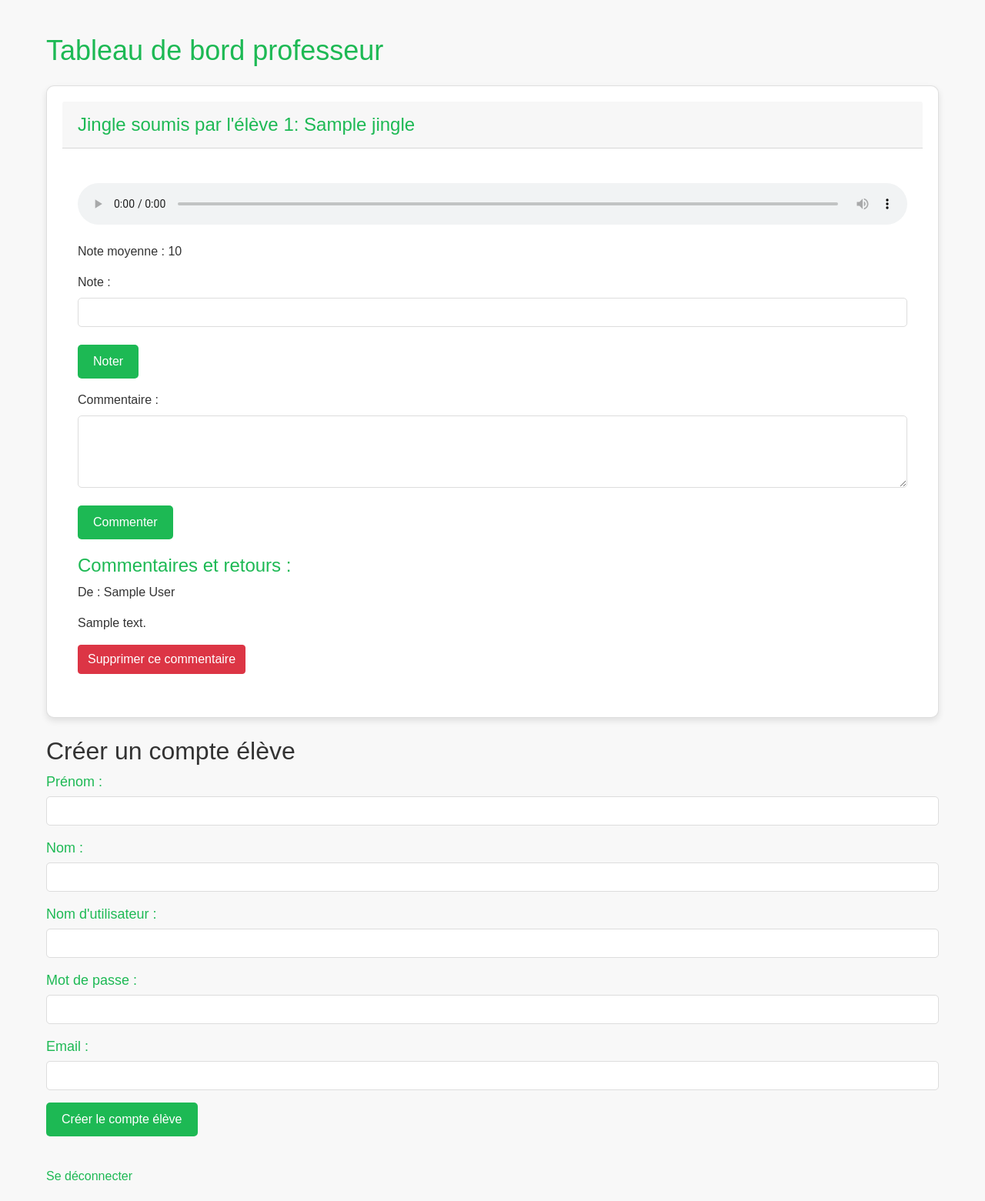
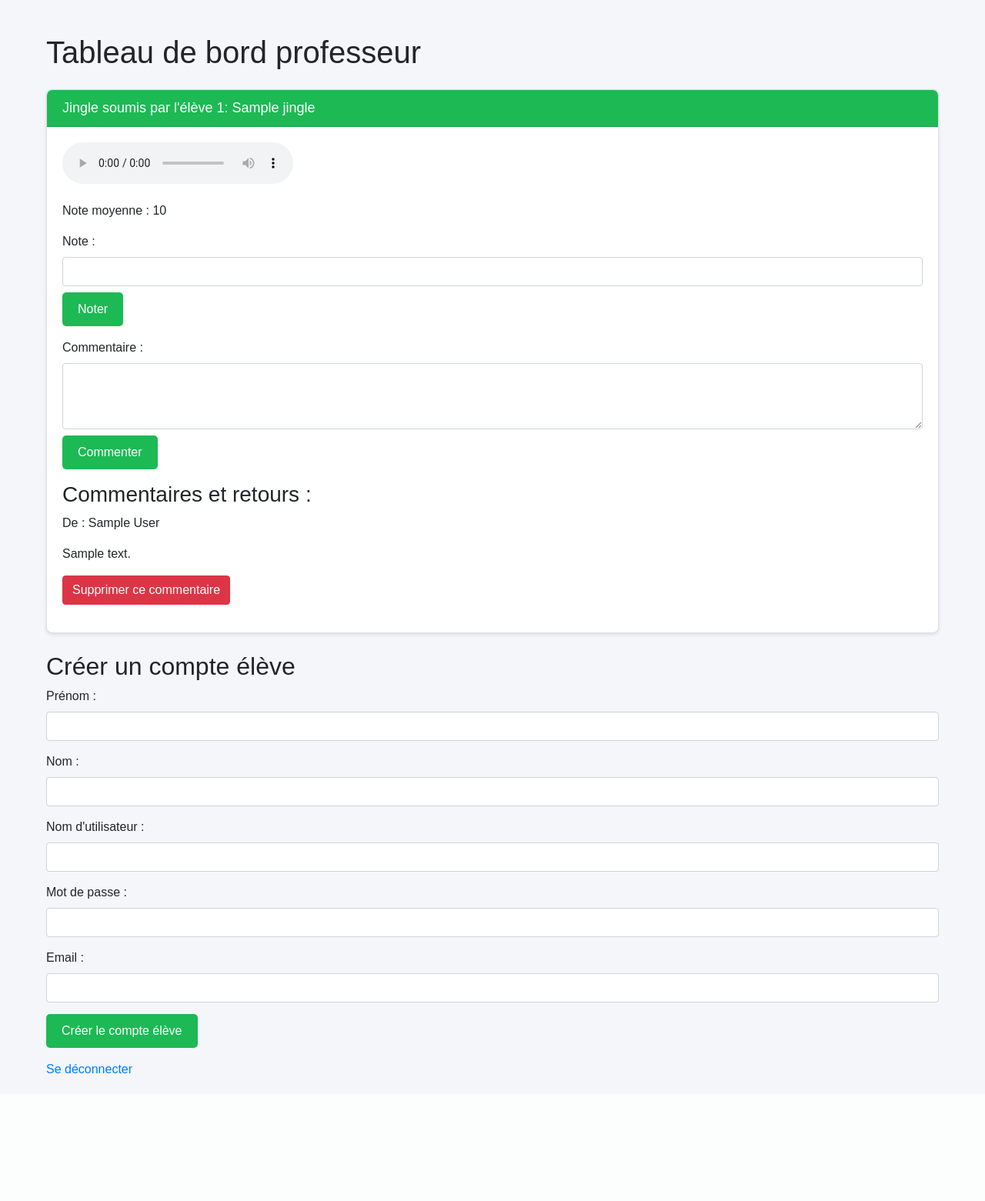
Before and after one commit to Viggsengetass/jingle_contest, a PHP site: page /teacher_dashboard.php in a window 1280 px wide. Shown: the whole page at 77% size. After the commit the page ends 1395 px from the top, so only its background shows below. Run offline with PHP 8.4, Linux system fonts and the light colour scheme; the visitor is signed in with stand-in values (Sample User, id 1); tables that the repository leaves empty or names only in its code hold one stand-in row (values such as "Sample post").

Commit message:
styyyyyyyyyyyyleeeee

```diff
--- a/style/teacher_dashboard.css
+++ b/style/teacher_dashboard.css
@@ -1,13 +1,9 @@
-/* teacher_dashboard_custom.css */
-
 /* Global Styles */
 body {
-    font-family: 'Arial', sans-serif;
-    background-color: #f8f8f8;
-    color: #333;
+    font-family: Arial, sans-serif;
+    background-color: #f4f6f9;
     margin: 0;
     padding: 0;
-    overflow-x: hidden;
 }
 
 .container {
@@ -17,55 +13,50 @@ body {
 }
 
 /* Header Styles */
-h1 {
-    color: #1DB954;
-    font-size: 36px;
-    margin-bottom: 20px;
+header {
+    background-color: #1DB954;
+    color: #fff;
+    text-align: center;
+    padding: 10px 0;
+}
+
+.navbar-brand {
+    font-size: 24px;
+    font-weight: bold;
 }
 
 /* Card Styles */
 .card {
     background-color: #fff;
-    border-radius: 10px;
-    box-shadow: 0px 4px 8px rgba(0, 0, 0, 0.1);
-    padding: 20px;
+    border-radius: 8px;
+    box-shadow: 0 2px 4px rgba(0, 0, 0, 0.1);
     margin-bottom: 20px;
-    transition: transform 0.3s ease-in-out, box-shadow 0.3s ease-in-out;
-    display: flex;
-    flex-direction: column;
-}
-
-.card:hover {
-    transform: translateY(-5px);
-    box-shadow: 0px 8px 16px rgba(0, 0, 0, 0.2);
+    overflow: hidden;
 }
 
 .card-header {
-    color: #1DB954;
-    font-size: 24px;
-    margin-bottom: 10px;
+    background-color: #1DB954;
+    color: #fff;
+    padding: 10px 20px;
+    font-size: 18px;
 }
 
-/* Jingle Audio Player Styles */
-audio {
-    width: 100%;
-    margin-top: 15px;
-    outline: none;
+.card-body {
+    padding: 20px;
 }
 
-/* Form Styles */
-.form-control {
+.audio-player {
     width: 100%;
-    padding: 10px;
-    border: 1px solid #ddd;
-    border-radius: 5px;
     margin-bottom: 15px;
-    font-size: 16px;
-    transition: border-color 0.3s ease-in-out;
 }
 
-.form-control:focus {
-    border-color: #1DB954;
+.average-score {
+    font-size: 18px;
+    margin-bottom: 15px;
+}
+
+.form-group {
+    margin-bottom: 15px;
 }
 
 .btn-primary {
@@ -76,7 +67,7 @@ audio {
     color: #fff;
     font-size: 16px;
     cursor: pointer;
-    transition: background-color 0.3s ease-in-out;
+    transition: background-color 0.2s ease-in-out;
 }
 
 .btn-primary:hover {
@@ -84,83 +75,68 @@ audio {
 }
 
 /* Comment Section Styles */
-h3 {
-    color: #1DB954;
-    font-size: 24px;
+.comment-section {
     margin-top: 20px;
 }
 
-/* Logout Link Styles */
-a {
+.comment-section h3 {
+    font-size: 20px;
+    margin-bottom: 15px;
     color: #1DB954;
-    text-decoration: none;
-    display: inline-block;
-    margin-top: 20px;
-    transition: color 0.3s ease-in-out;
 }
 
-a:hover {
-    color: #0D7B3D;
+.comment-box {
+    background-color: #f7f7f7;
+    padding: 15px;
+    margin-bottom: 15px;
+    border-radius: 8px;
+}
+
+.comment-box p {
+    margin: 0;
+    font-size: 16px;
+    line-height: 1.4;
+}
+
+.delete-btn {
+    background-color: #E74C3C;
+    border: none;
+    padding: 5px 10px;
+    border-radius: 5px;
+    color: #fff;
+    font-size: 14px;
+    cursor: pointer;
+    transition: background-color 0.2s ease-in-out;
+}
+
+.delete-btn:hover {
+    background-color: #C0392B;
 }
 
 /* Create Student Account Form Styles */
-.form-group label {
-    color: #1DB954;
-    font-size: 18px;
-    margin-bottom: 5px;
+.register-form {
+    background-color: #fff;
+    border-radius: 8px;
+    padding: 20px;
+    margin-top: 20px;
 }
 
-/* Animated Background */
-.animated-bg {
-    position: absolute;
-    top: 0;
-    left: 0;
-    width: 100%;
-    height: 100%;
-    background: linear-gradient(to bottom, rgba(0,0,0,0), rgba(0,0,0,0.8));
-    opacity: 0;
-    pointer-events: none;
-    animation: fadeIn 0.3s forwards;
+.register-form h2 {
+    font-size: 24px;
+    margin-bottom: 15px;
+    color: #1DB954;
 }
 
-@keyframes fadeIn {
-    0% {
-        opacity: 0;
-    }
-    100% {
-        opacity: 1;
-    }
+/* Logout Link Styles */
+.logout-link {
+    display: block;
+    margin-top: 20px;
+    color: #1DB954;
+    font-size: 16px;
+    text-decoration: none;
+    transition: color 0.2s ease-in-out;
 }
 
-/* Animations */
-@keyframes slideIn {
-    from {
-        opacity: 0;
-        transform: translateY(20px);
-    }
-    to {
-        opacity: 1;
-        transform: translateY(0);
-    }
+.logout-link:hover {
+    color: #0D7B3D;
 }
-
-/* Additional Animations */
-@keyframes pulse {
-    0%, 100% {
-        transform: scale(1);
-    }
-    50% {
-        transform: scale(1.1);
-    }
-}
-
-@keyframes rotate {
-    from {
-        transform: rotate(0deg);
-    }
-    to {
-        transform: rotate(360deg);
-    }
-}
-
-/* Add more animations as needed */
```
